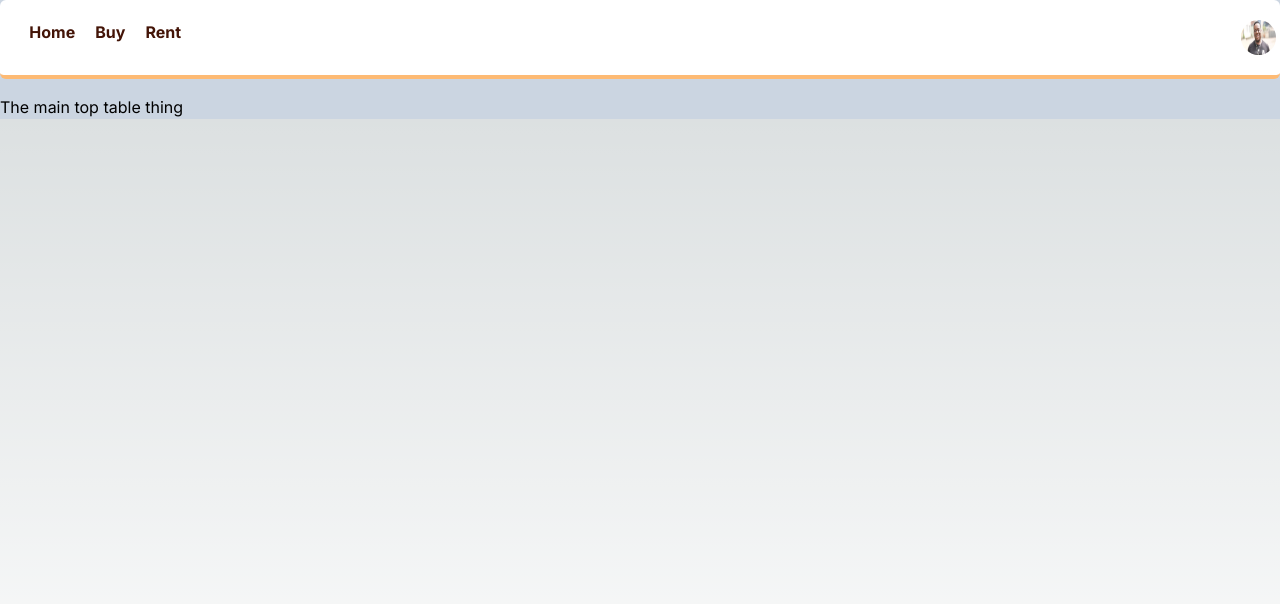
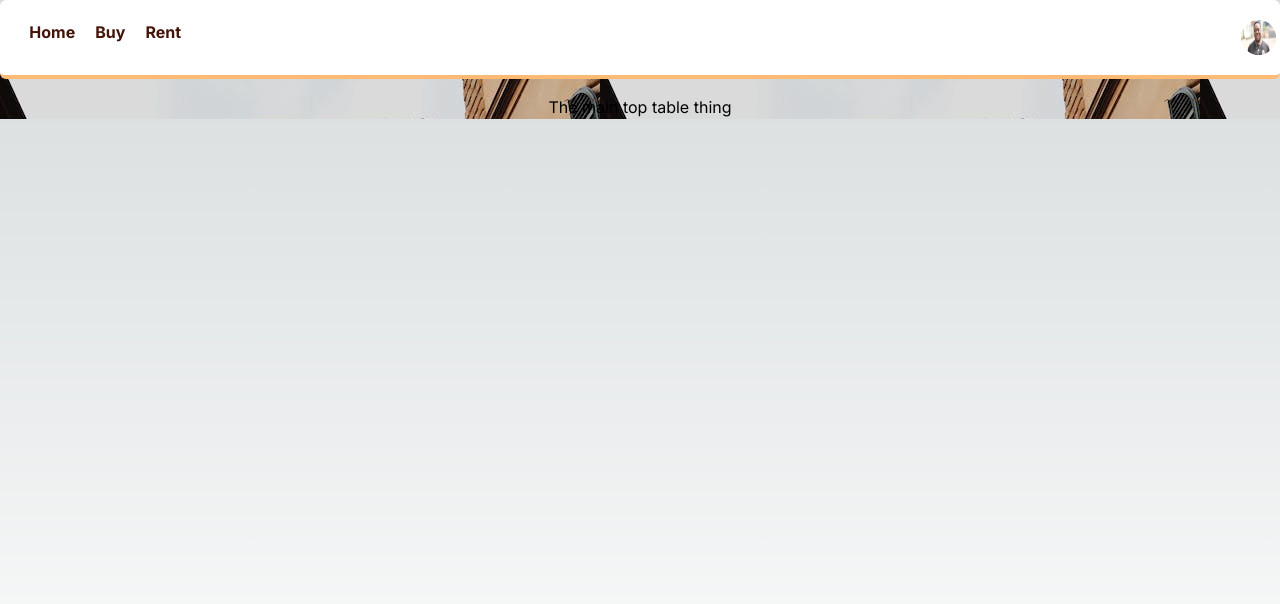
Before and after one commit to Royweru/blocks-real-estate-next-14, a Next.js app: page / in a window 1280 px wide. Shown: the top 604 px of the page. Built offline with nearby package versions, Linux system fonts and the light colour scheme.

Commit message:
modified:   app/page.tsx

```diff
--- a/app/page.tsx
+++ b/app/page.tsx
@@ -3,7 +3,7 @@ import { Navbar } from "@/components/Navbar/main-navbar";
 export default function Home() {
   return (
     <main className="flex min-h-screen flex-col  justify-between p-0 w-full ">
-      <div className="w-full min-h-max bg-url[('/images/bg1.jpeg')] flex flex-col justify-start items-start space-y-8 bg-slate-300">
+      <div className="w-full bg-[url('/images/bg1.jpeg')] flex flex-col justify-start items-center space-y-8">
         <Navbar />
         The main top table thing
       </div>
```
